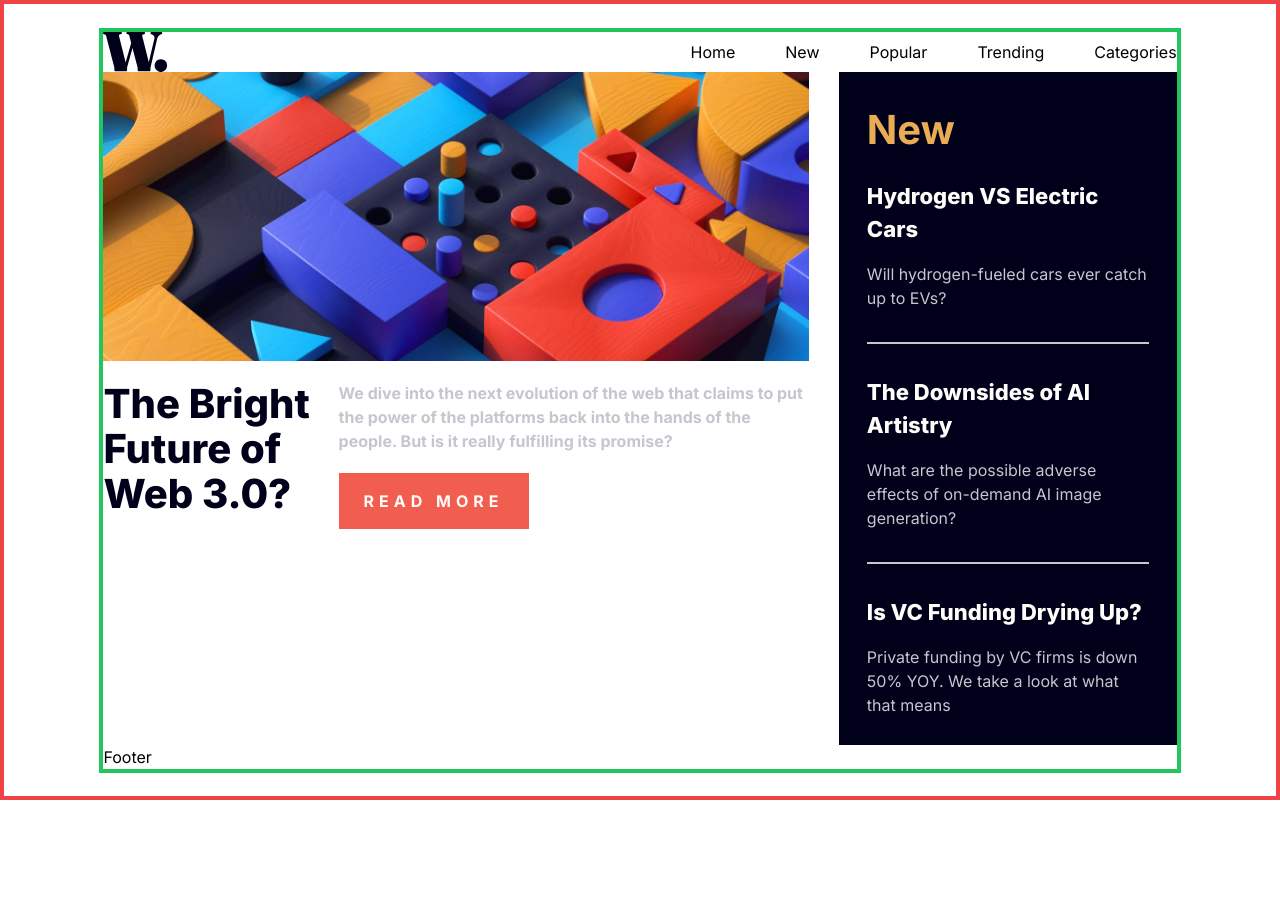
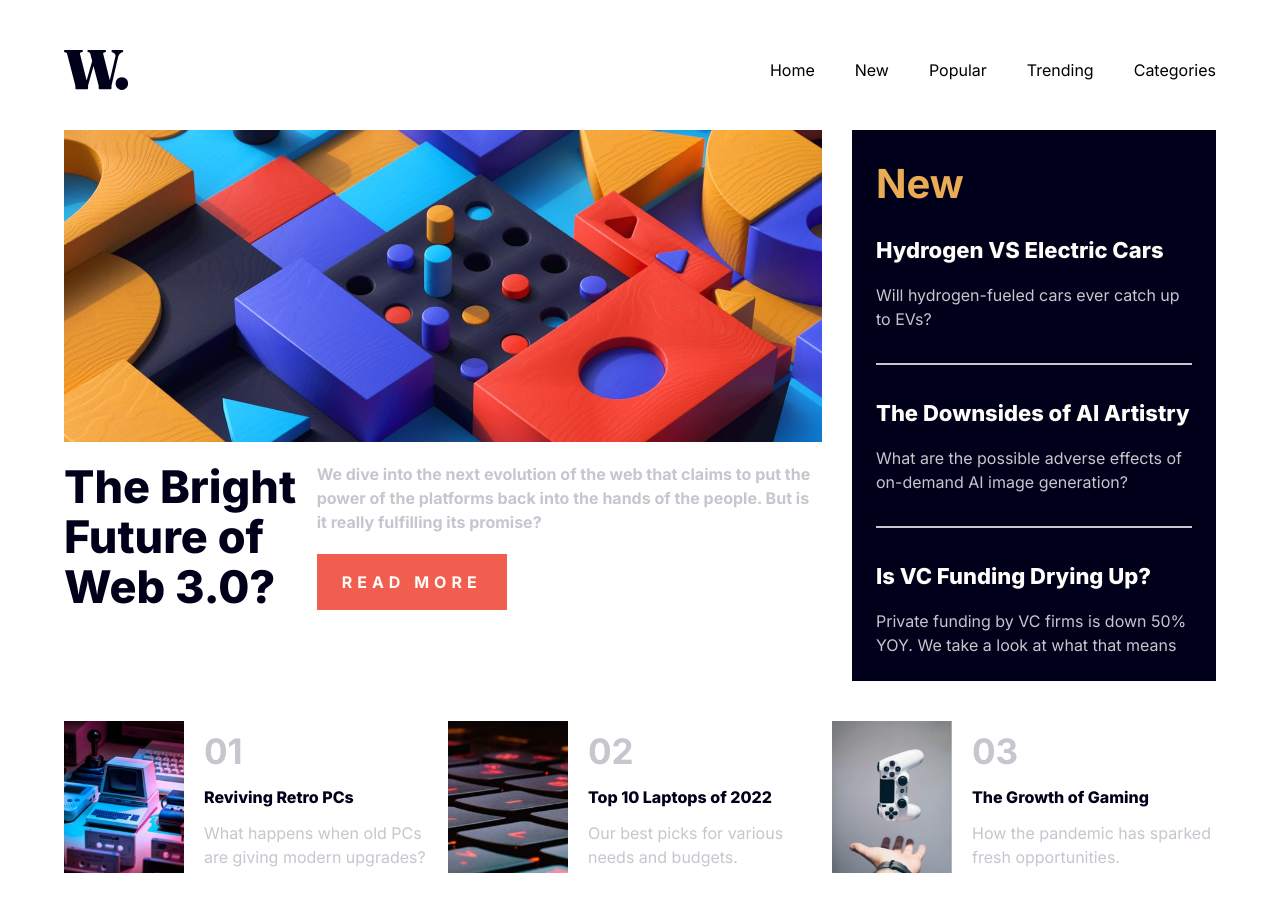
Before and after one commit to Mut1s0/news-homepage, a React (Vite) app: page / in a window 1280 px wide. Shown: the top 912 px of the page. Before the commit the page ends 800 px from the top, so only its background shows below. Built offline with nearby package versions, Linux system fonts and the light colour scheme.

Commit message:
Added Footer component

```diff
--- a/src/App.jsx
+++ b/src/App.jsx
@@ -4,9 +4,9 @@ function App() {
 
   return(
 
-    <main className="border-4 border-red-500 min-h-dvh flex flex-col items-center justify-center font-inter">
+    <main className="min-h-dvh flex flex-col items-center justify-center font-inter py-[50px]">
 
-      <div className="border-4 border-green-500 w-[1400px] max-w-[85%]">
+      <div className="w-[1400px] max-w-[90%]">
 
         <Nav/>
 
--- a/src/components/Footer.jsx
+++ b/src/components/Footer.jsx
@@ -1,8 +1,34 @@
+import { otherNews } from "../constants";
 
 function Footer() {
+
     return(
-        <h1>Footer</h1>
+
+        <footer className="grid md:grid-cols-3">
+
+            {otherNews.map((news) => (
+
+                <div key={news.id} className="flex items-center justify-start gap-5">
+
+                    <img src={news.icon} alt="icons" className="w-[120px] mb-10 md:mb-0" />
+
+                    <section>
+
+                        <span className="text-grayishBlue font-bold text-[35px] block pb-2">{news.number}</span>
+
+                        <h1 className="text-veryDarkBlue font-extraBold hover:text-softRed cursor-pointer text-[16px] pb-3">{news.title}</h1>
+
+                        <p className="text-grayishBlue font-regular text-[16px]">{news.content}</p>
+
+                    </section>
+
+                </div>
+
+            ))}
+
+        </footer>
+
     )
 }
 
-export default Footer
+export default Footer;
--- a/src/components/Hero.jsx
+++ b/src/components/Hero.jsx
@@ -4,7 +4,7 @@ function Hero() {
 
     return(
 
-        <main className="grid grid-cols-1 md:grid-cols-3 md:gap-[30px]">
+        <main className="grid grid-cols-1 md:grid-cols-3 gap-[20px] md:gap-[30px] py-[40px]">
 
             <section className="col-span-2">
 
@@ -17,7 +17,7 @@ function Hero() {
 
                 <div className="grid md:grid-cols-3">
 
-                    <h1 className="text-veryDarkBlue font-extraBold text-[25px] lg:text-[40px] lg:leading-[45px]">The Bright <br /> Future of <br className="hidden md:block"/> Web <br className="block md:hidden"/> 3.0?</h1>
+                    <h1 className="text-veryDarkBlue font-extraBold text-[30px] sm:text-[25px] lg:text-[45px] lg:leading-[50px]">The Bright <br /> Future of <br className="hidden md:block"/> Web <br className="block md:hidden"/> 3.0?</h1>
 
                     <div className="col-span-2 flex flex-col items-start justify-start gap-[20px]">
 
@@ -31,7 +31,7 @@ function Hero() {
 
             </section>
 
-            <article className="bg-veryDarkBlue p-7 md:px-3 md:py-4 lg:p-7">
+            <article className="bg-veryDarkBlue p-7 md:px-3 md:py-4 lg:p-6">
 
                 <h1 className="text-softOrange text-[30px] lg:text-[40px] font-bold pb-5">New</h1>
 
--- a/src/components/Nav.jsx
+++ b/src/components/Nav.jsx
@@ -12,13 +12,13 @@ function Nav() {
 
             <img src={logo} alt="logo" />
 
-            <div className="hidden sm:flex items-center justify-end gap-[50px]">
+            <div className="hidden sm:flex items-center justify-end gap-[40px]">
 
                 {navigation.map((nav) => (
 
                     <ul key={nav.id}>
 
-                        <li><a href="#" className="font-regular hover:text-softRed">{nav.navLink}</a></li>
+                        <li><a href="#" className="font-regular hover:text-softRed text-[16px]">{nav.navLink}</a></li>
 
                     </ul>
 
```
